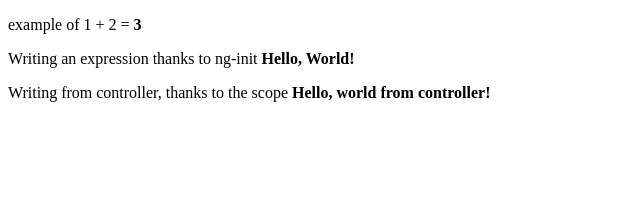
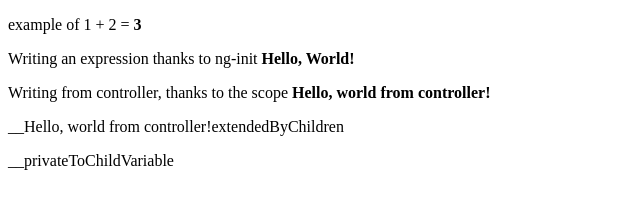
Before and after one commit to denisjacquemin/angularjs-training, a plain HTML site: page index.html in a window 1280 px wide. Shown: the whole page, without its empty margins (0-640 px from the left). Drawn offline with Linux system fonts and the light colour scheme.

Commit message:
added a nested ctrl

```diff
--- /dev/null
+++ b/app/exo2/childCtrl.js
@@ -0,0 +1,4 @@
+myApp.controller('ChildCtrl', function($scope) {
+    $scope.displayingFromCtrl += "extendedByChildren";
+    $scope.childCtrlVariable = "privateToChildVariable";
+});
--- a/index.html
+++ b/index.html
@@ -9,11 +9,18 @@
 
     <p ng-init = "stuffToDisplay= 'Hello, World!'">Writing an expression thanks to ng-init <strong>{{stuffToDisplay}}</strong></p>
 
-    <p ng-controller = "Exo2Ctrl">Writing from controller, thanks to the scope <strong>{{displayingFromCtrl}}</strong></p>
+    <div ng-controller = "Exo2Ctrl">
+        Writing from controller, thanks to the scope <strong>{{displayingFromCtrl}}</strong>
+        <div ng-controller = "ChildCtrl">
+            <p>__{{displayingFromCtrl}}</p>
+            <p>__{{childCtrlVariable}}</p>
+        </div>
+    </div>
 
 
     <script src="lib/angular/angular.js"></script>
     <script src="app/app.js"></script>
     <script src="app/exo2/exo2Ctrl.js"></script>
+    <script src="app/exo2/childCtrl.js"></script>
 </body>
 </html>
```
